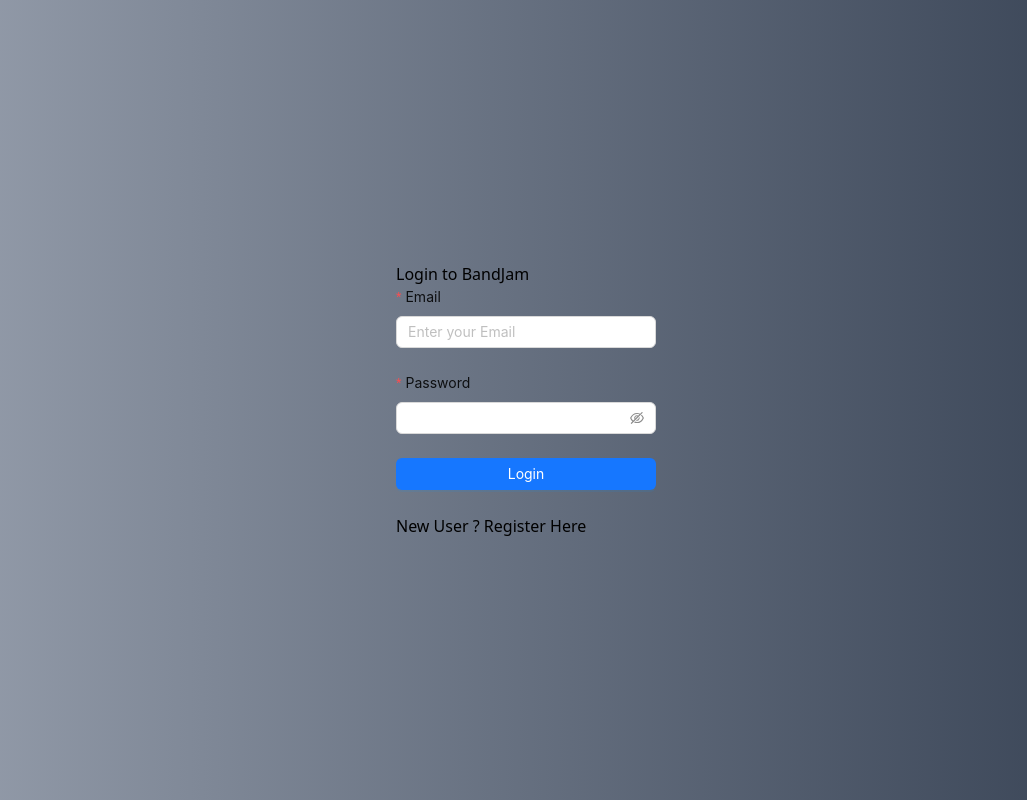
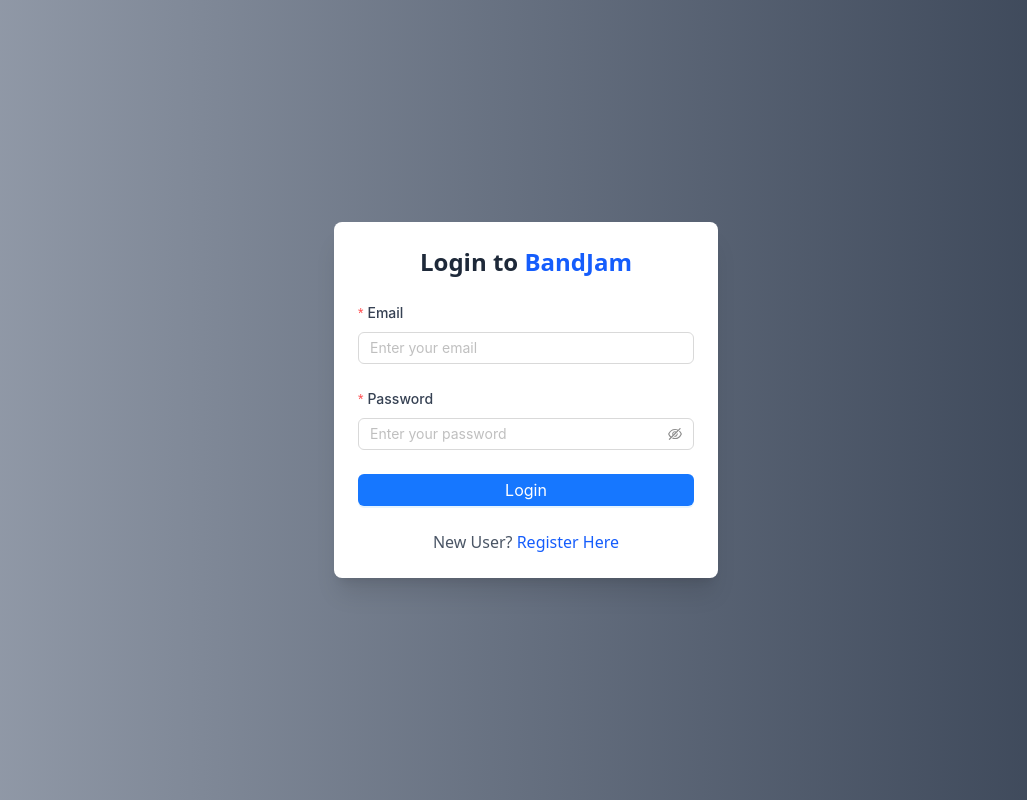
Before and after one commit to commonrover64/BandJam, a React (Vite) app in the folder client/: page /login in a window 1280 px wide. Shown: the whole page, without its empty margins (114-1141 px from the left). Built offline with nearby package versions, Linux system fonts and the light colour scheme.

Commit message:
ui changes at login page

```diff
--- a/client/src/pages/Login.jsx
+++ b/client/src/pages/Login.jsx
@@ -12,7 +12,6 @@
       if (response.success) {
         message.success(response?.message);
 
-        // navigate to home screen
         setTimeout(() => {
           localStorage.setItem("tokenForBPR", response?.token);
           navigate("/");
@@ -26,45 +25,61 @@
   };
 
   return (
-    <div className="flex justify-center items-center h-screen bg-gradient-to-r from-gray-400 to-gray-700">
-      <main>
-        <section>
-          <h1>Login to BandJam</h1>
-        </section>
+    <div className="flex justify-center items-center h-screen bg-gradient-to-r from-gray-400 to-gray-700 px-4">
+      {/* Tighter, cleaner card */}
+      <main className="bg-white rounded-lg shadow-xl p-6 w-full max-w-sm">
+        {/* Title */}
+        <h1 className="text-2xl font-semibold text-center text-gray-800 mb-6">
+          Login to <span className="text-blue-600">BandJam</span>
+        </h1>
 
-        <section>
-          <Form layout="vertical" onFinish={onFinish}>
+        {/* Form */}
+        <Form
+          layout="vertical"
+          onFinish={onFinish}
+          className="[&_.ant-form-item-explain-error]:text-red-500 [&_.ant-form-item-explain-error]:text-sm"
+        >
           <Form.Item
-              label="Email"
+            label={<span className="text-gray-700 font-medium">Email</span>}
             name="email"
-              htmlFor="email"
             rules={[{ required: true, message: "Email is required!" }]}
           >
-              <Input type="email" placeholder="Enter your Email" />
+            <Input placeholder="Enter your email" className="py-2" />
           </Form.Item>
 
           <Form.Item
-              label="Password"
+            label={<span className="text-gray-700 font-medium">Password</span>}
             name="password"
-              htmlFor="password"
             rules={[{ required: true, message: "Password is required!" }]}
           >
-              <Input.Password />
+            <Input.Password
+              placeholder="Enter your password"
+              className="py-2"
+            />
           </Form.Item>
 
-            <Form.Item>
-              <Button type="primary" block htmlType="submit">
+          <Form.Item className="mt-5">
+            <Button
+              type="primary"
+              htmlType="submit"
+              block
+              className="!py-2 !text-base"
+            >
               Login
             </Button>
           </Form.Item>
         </Form>
-        </section>
 
-        <section>
-          <p>
-            New User ? <Link to="/register">Register Here</Link>
+        {/* Register link */}
+        <p className="text-center mt-4 text-gray-600">
+          New User?{" "}
+          <Link
+            to="/register"
+            className="text-blue-600 hover:underline font-medium"
+          >
+            Register Here
+          </Link>
         </p>
-        </section>
       </main>
     </div>
   );
```
Lines whose indentation alone changed are shown as unchanged.
